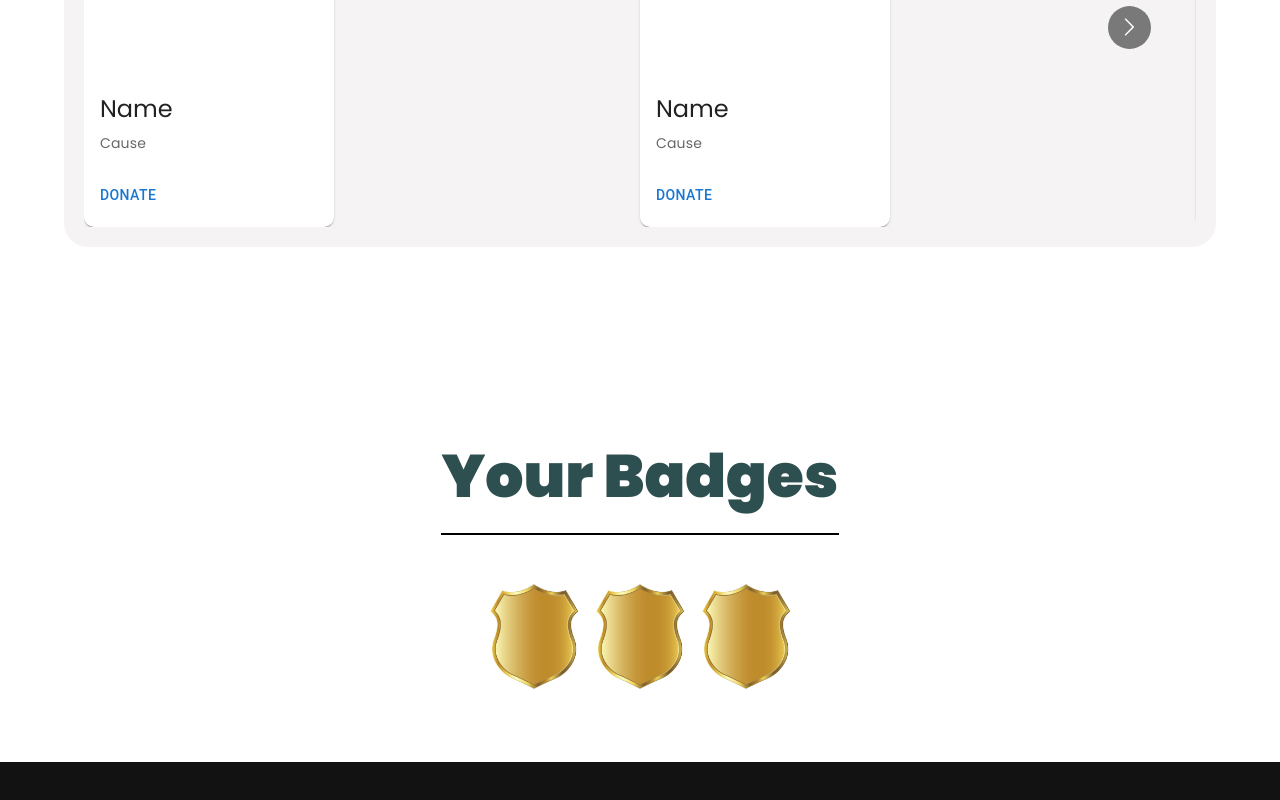
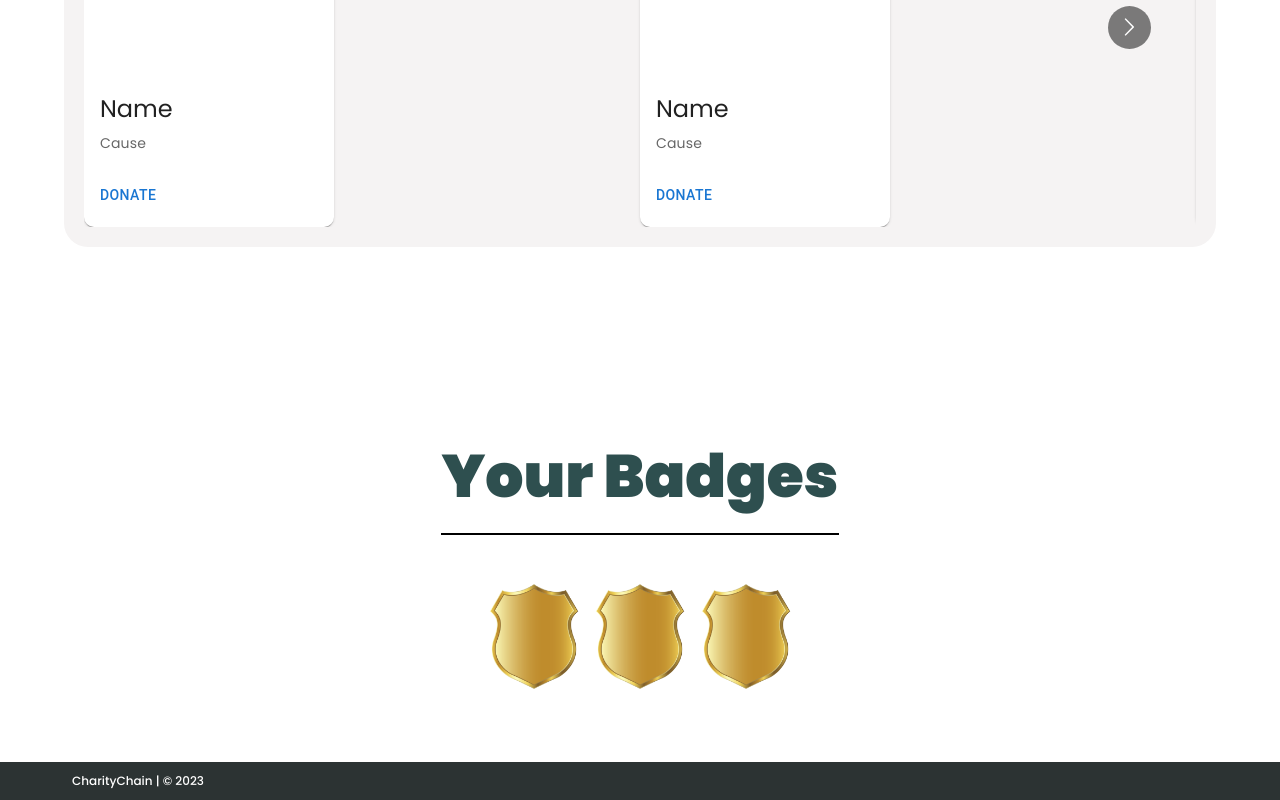
Before and after one commit to meliadamian17/charitychain, a React (Vite) app: page / in a window 1280 px wide. Shown: the part 2388-3188 px from the top of the page. Before the commit the page ends 3150 px from the top, so only its background shows below. Built offline with nearby package versions, Linux system fonts and the light colour scheme.

Commit message:
added Footer

```diff
--- a/src/App.jsx
+++ b/src/App.jsx
@@ -1,7 +1,7 @@
 import { useState } from 'react'
 import './index.css'
 import { BrowserRouter, Route, Routes } from 'react-router-dom';
-import { Navbar, Home, Search, Badges, Carousel, CharityCard, Account } from './components';
+import { Navbar, Home, Search, Badges, Carousel, CharityCard, Account, Footer } from './components';
 
 const App = () => {
   return (
@@ -15,18 +15,16 @@ const App = () => {
               <Home />
               <Carousel />
               <Badges />
-              {/* ... any other components for the home page */}
             </div>
           } />
 
           {/* Route for the account page */}
           <Route path="/account" element={<Account />} />
 
-          {/* Add more Routes as needed */}
         </Routes>
 
         <div className="relative z-0">
-          {/*footer*/}
+          <Footer />
         </div>
       </div>
     </BrowserRouter>
--- a/src/components/Footer.jsx
+++ b/src/components/Footer.jsx
@@ -1,8 +1,19 @@
+import React from 'react';
+import { Link } from 'react-router-dom';
+import { styles } from '../styles';
 
 const Footer = () => {
-    return (
-        <footer>
-            <p>© 2021 - Todos los derechos reservados</p>
-        </footer>
-    );
+  return (
+    <footer className={`${styles.paddingX} w-full flex items-center py-0.5 bottom-0 z-20 my-bg-primary`}>
+      <div className="w-full flex justify-start items-center max-w-7xl mx-auto">
+        <Link to="/" className="flex items-center gap-2">
+          <p className="text-white text-[12px] font-medium cursor-pointer flex p-2">
+            CharityChain | © 2023
+          </p>
+        </Link>
+      </div>
+    </footer>
+  );
 };
+
+export default Footer;
--- a/src/components/index.js
+++ b/src/components/index.js
@@ -5,6 +5,7 @@ import Badges from './Badges'
 import Carousel from './CardCarousel'
 import CharityCard from './CharityCard'
 import Account from './Account'
+import Footer from './Footer'
 
 export {
     Navbar,
@@ -13,5 +14,6 @@ export {
     Badges,
     Carousel,
     CharityCard,
-    Account
+    Account,
+    Footer
 }
```
